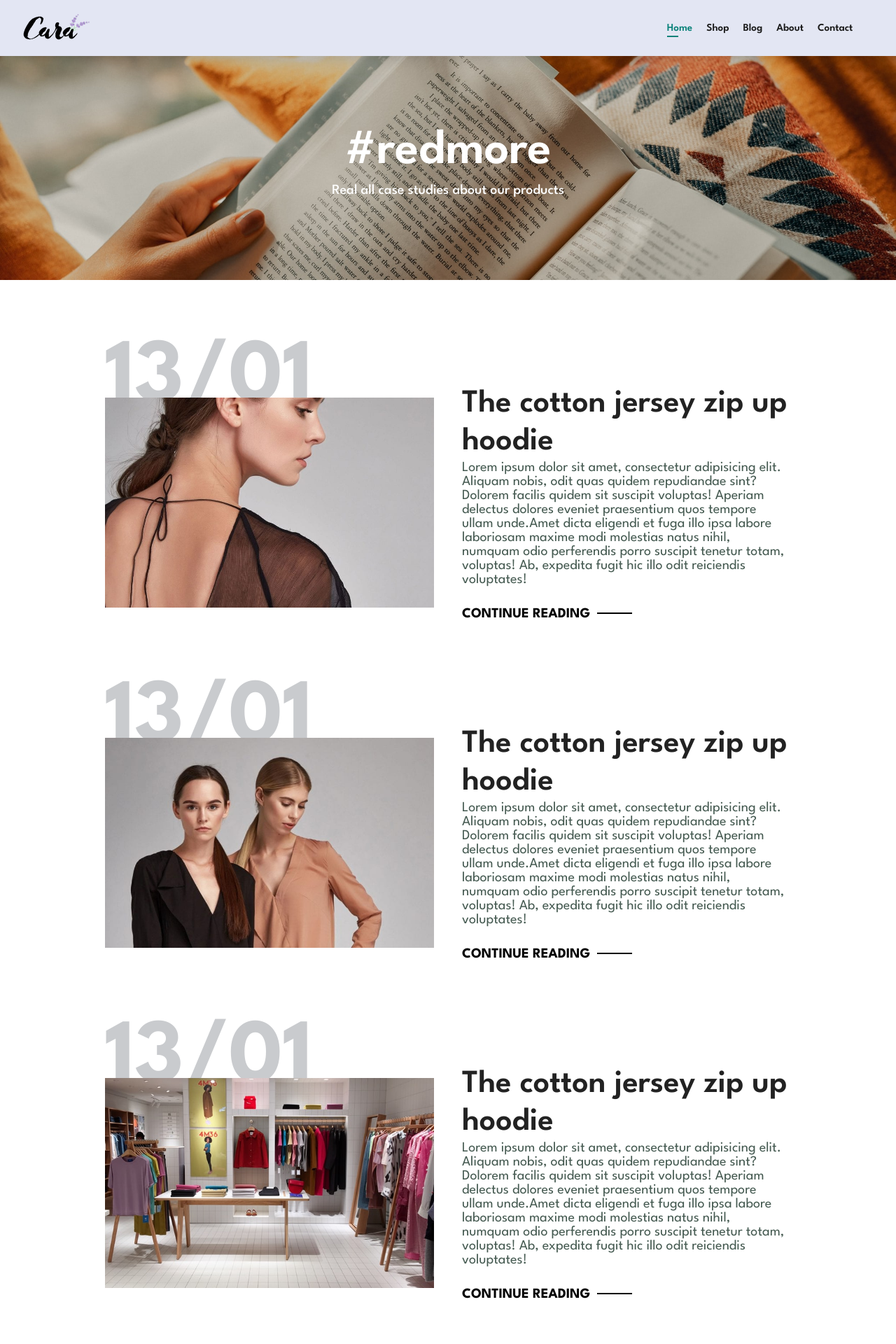
After one commit to Flomasta/dress-shop, a Django app: template templates/blog.html in a window 1280 px wide. The commit adds this page. Shown: the top 1920 px of the page at 70% size. Run offline with Django 4.2, Linux system fonts and the light colour scheme; the template is opened without the code that fills it, so the values that code supplies are empty; style sheets or scripts are compiled from the project's sources; some web fonts are replaced.

Commit message:
- finished blog page

```diff
--- /dev/null
+++ b/templates/blog.html
@@ -0,0 +1,184 @@
+<!DOCTYPE html>
+<html lang="en">
+<head>
+    <meta charset="UTF-8">
+    <meta name="viewport" content="width=device-width, initial-scale=1.0">
+    <title>Winstor Shop </title>
+    <link rel="stylesheet" href="css/icons.css">
+    <link rel="stylesheet" href="css/libs.min.css">
+    <link rel="stylesheet" href="css/main.css">
+    <link rel="preconnect" href="https://fonts.googleapis.com">
+    <link rel="preconnect" href="https://fonts.gstatic.com" crossorigin>
+    <link href="https://fonts.googleapis.com/css2?family=League+Spartan:wght@300;400;500;600;700&display=swap"
+          rel="stylesheet">
+
+
+</head>
+<body>
+
+<header class="header ">
+    <section class="top-line">
+        <a href="!#"><img src="images/logo.png" class="logo" alt="Winstor Shop Logo"></a>
+        <nav class="main-menu">
+            <ul class="main-menu-list" id="navbar">
+                <div class="close_button" id="close"><i class="fa-solid fa-xmark"></i></div>
+                <li class="main-menu-item"><a class="active" href="index.html">Home</a></li>
+                <li class="main-menu-item"><a href="shop.html">Shop</a></li>
+                <li class="main-menu-item"><a href="blog.html">Blog</a></li>
+                <li class="main-menu-item"><a href="about.html">About</a></li>
+                <li class="main-menu-item"><a href="contact.html">Contact</a></li>
+                <li class="main-menu-item"><a href="cart.html"><i class="fa-solid fa-bag-shopping"></i></a></li>
+            </ul>
+            <div id="mobile">
+                <a href="cart.html"><i class="fa-solid fa-bag-shopping"></i></a>
+                <i id="bar" class="fas fa-outdent"></i>
+
+            </div>
+        </nav>
+    </section>
+
+    <section class="hero-header section__header section__header--blog">
+        <h1>
+            <span class="h1">#redmore</span></h1>
+        <p class="h4">Real all case studies about our products</p>
+    </section>
+</header>
+
+<main>
+    <section class="blog">
+        <ul class="blog__list">
+            <li class="blog__item">
+                <div class="blog__image">
+                    <img src="images/blog/b1.jpg" alt="">
+                    <span class="blog__date">13/01</span>
+                </div>
+                <div class="blog__details">
+                    <h2 class="h2">The cotton jersey zip up hoodie</h2>
+                    <p><span>Lorem ipsum dolor sit amet, consectetur adipisicing elit. Aliquam nobis, odit quas quidem repudiandae sint? Dolorem facilis quidem sit suscipit voluptas! Aperiam delectus dolores eveniet praesentium quos tempore ullam unde.</span><span>Amet dicta eligendi et fuga illo ipsa labore laboriosam maxime modi molestias natus nihil, numquam odio perferendis porro suscipit tenetur totam, voluptas! Ab, expedita fugit hic illo odit reiciendis voluptates!</span>
+                    </p>
+                    <a href="">CONTINUE READING </a>
+                </div>
+
+            </li>
+            <li class="blog__item">
+                <div class="blog__image">
+                    <img src="images/blog/b2.jpg" alt="">
+                    <span class="blog__date">13/01</span>
+                </div>
+                <div class="blog__details">
+                    <h2 class="h2">The cotton jersey zip up hoodie</h2>
+                    <p><span>Lorem ipsum dolor sit amet, consectetur adipisicing elit. Aliquam nobis, odit quas quidem repudiandae sint? Dolorem facilis quidem sit suscipit voluptas! Aperiam delectus dolores eveniet praesentium quos tempore ullam unde.</span><span>Amet dicta eligendi et fuga illo ipsa labore laboriosam maxime modi molestias natus nihil, numquam odio perferendis porro suscipit tenetur totam, voluptas! Ab, expedita fugit hic illo odit reiciendis voluptates!</span>
+                    </p>
+                    <a href="">CONTINUE READING </a>
+                </div>
+
+            </li>
+            <li class="blog__item">
+                <div class="blog__image">
+                    <img src="images/blog/b3.jpg" alt="">
+                    <span class="blog__date">13/01</span>
+                </div>
+                <div class="blog__details">
+                    <h2 class="h2">The cotton jersey zip up hoodie</h2>
+                    <p><span>Lorem ipsum dolor sit amet, consectetur adipisicing elit. Aliquam nobis, odit quas quidem repudiandae sint? Dolorem facilis quidem sit suscipit voluptas! Aperiam delectus dolores eveniet praesentium quos tempore ullam unde.</span><span>Amet dicta eligendi et fuga illo ipsa labore laboriosam maxime modi molestias natus nihil, numquam odio perferendis porro suscipit tenetur totam, voluptas! Ab, expedita fugit hic illo odit reiciendis voluptates!</span>
+                    </p>
+                    <a href="">CONTINUE READING </a>
+                </div>
+
+            </li>
+            <li class="blog__item">
+                <div class="blog__image">
+                    <img src="images/blog/b4.jpg" alt="">
+                    <span class="blog__date">13/01</span>
+                </div>
+                <div class="blog__details">
+                    <h2 class="h2">The cotton jersey zip up hoodie</h2>
+                    <p><span>Lorem ipsum dolor sit amet, consectetur adipisicing elit. Aliquam nobis, odit quas quidem repudiandae sint? Dolorem facilis quidem sit suscipit voluptas! Aperiam delectus dolores eveniet praesentium quos tempore ullam unde.</span><span>Amet dicta eligendi et fuga illo ipsa labore laboriosam maxime modi molestias natus nihil, numquam odio perferendis porro suscipit tenetur totam, voluptas! Ab, expedita fugit hic illo odit reiciendis voluptates!</span>
+                    </p>
+                    <a href="">CONTINUE READING </a>
+                </div>
+
+            </li>
+        </ul>
+    </section>
+
+    <section class="pagination">
+        <a href="">1</a>
+        <a href="">2</a>
+        <a href="">3</a>
+        <a href=""><i class="fa-solid fa-arrow-right-long"></i></a>
+    </section>
+
+    <section class="newsletter">
+        <div class="newsletter__header">
+            <h4>Sign Up For Newletters</h4>
+            <p>Get E-mail updates about our lastest shop and <span>special offers.</span></p>
+        </div>
+        <form action="" class="newsletter__form">
+            <input type="text" class="newsletter__input" placeholder="Your email address">
+            <input type="submit" class="newsletter__submit button" value="Sign up!">
+        </form>
+    </section>
+
+</main>
+
+<footer class="footer">
+    <section class="footer_info">
+        <div class="footer_contacts column">
+            <img class="logo" src="./images/logo.png" alt="Cara Dress Market">
+            <h4 class="footer_contacts__header">Contact</h4>
+            <ul class="footer_contacts__list">
+                <li class="footer_contacts__item"><span>Address:</span> 562 Wellington Road.Stree 32, San Francisco</li>
+                <li class="footer_contacts__item"><span>Phone</span>: +01 2222 365/(+91)01 2345 9789</li>
+                <li class="footer_contacts__item"><span>Hours:</span> 10:00 - 18:00. Mon - Sat</li>
+            </ul>
+            <section class="follow_us">
+                <h4 class="follow_us__header">Follow Us</h4>
+                <ul class="follow_us__list">
+                    <li class="follow_us__item"><i class="fab fa-facebook-f"></i></li>
+                    <li class="follow_us__item"><i class="fab fa-twitter"></i></li>
+                    <li class="follow_us__item"><i class="fab fa-instagram"></i></li>
+                    <li class="follow_us__item"><i class="fab fa-pinterest"></i></li>
+                    <li class="follow_us__item"><i class="fab fa-youtube"></i></li>
+                </ul>
+            </section>
+        </div>
+        <div class="footer_about column">
+            <h4>About</h4>
+            <ul class="footer_contacts__list">
+                <li><a href="">About us</a></li>
+                <li><a href="">Delivery information</a></li>
+                <li><a href="">Privacy Policy</a></li>
+                <li><a href="">Terms and conditions</a></li>
+                <li><a href="">Contact Us</a></li>
+            </ul>
+
+        </div>
+        <div class="my_account column">
+            <h4>My account</h4>
+            <ul class="footer_contacts__list">
+                <li><a href="">Sign in</a></li>
+                <li><a href="">Viev Cart</a></li>
+                <li><a href="">My wishlist</a></li>
+                <li><a href="">Track My Order</a></li>
+                <li><a href="">Help</a></li>
+            </ul>
+        </div>
+        <div class="apps column">
+            <h4>Install app</h4>
+            <div class="footer_contacts__list">
+                <p>From App Store or GooglePlay</p>
+                <div class="apps__images">
+                    <img class="apps__image" src="./images/pay/app.jpg" alt="AppStore">
+                    <img class="apps__image" src="./images/pay/play.jpg" alt="GooglePlay">
+                </div>
+                <p>Secure Payment Gataway</p>
+                <img src="./images/pay/pay.png" alt="Mastercard/Visa">
+            </div>
+        </div>
+    </section>
+    <div class="copyright">Created by Flomasta</div>
+</footer>
+<script src="js/main.js"></script>
+</body>
+</html>
--- a/templates/css/main.css
+++ b/templates/css/main.css
@@ -733,19 +733,22 @@ footer .logo {
     border-radius: 4px;
   }
 }
-.shop-header {
-  background-image: url("../images/banner/b1.jpg");
+.section__header {
   width: 100%;
   height: 40vh;
   background-size: cover;
   align-items: center;
 }
 
-.shop-header .h1, .shop-header .h4 {
+.section__header--shop {
+  background-image: url("../images/banner/b1.jpg");
+}
+
+.section__header .h1, .section__header .h4 {
   color: #ffffff;
 }
 
-.shop-header .h4 {
+.section__header .h4 {
   font-size: 20px;
   font-weight: 500;
 }
@@ -772,7 +775,7 @@ footer .logo {
 }
 
 @media (max-width: 799px) {
-  .shop-header .h4 {
+  .section__header .h4 {
     font-size: 14px;
     padding-top: 0;
   }
@@ -874,5 +877,102 @@ footer .logo {
     line-height: 20px;
   }
 }
+.section__header--blog {
+  background-image: url("../images/banner/b19.jpg");
+}
+
+.blog {
+  padding: 150px 150px 0 150px;
+}
+
+.blog__list {
+  display: flex;
+  gap: 150px;
+  flex-direction: column;
+}
+
+.blog__item {
+  display: flex;
+  align-items: center;
+  width: 100%;
+  position: relative;
+}
+
+.blog__image {
+  width: 50%;
+  margin-right: 40px;
+}
+
+.blog__image img {
+  width: 100%;
+  height: 300px;
+  object-fit: cover;
+}
+
+.blog__date {
+  display: inline-block;
+  position: absolute;
+  font-size: 130px;
+  font-weight: 700;
+  top: -68px;
+  left: 0;
+  color: #c9cbce;
+  z-index: -9;
+}
+
+.blog__details {
+  width: 50%;
+}
+
+.blog__details a {
+  font-size: 20px;
+  color: #000000;
+  font-weight: 700;
+  position: relative;
+  transition: 0.3s;
+  margin-top: 30px;
+  display: inline-block;
+}
+
+.blog__details p {
+  font-size: 20px;
+  line-height: 20px;
+}
+
+.blog__details a::after {
+  content: "";
+  width: 50px;
+  height: 2px;
+  background-color: #000000;
+  position: absolute;
+  right: -60px;
+  top: 7px;
+}
+
+.blog__details a:hover {
+  color: #088178;
+}
+
+.blog__details a:hover::after {
+  background-color: #088178;
+}
+
+@media (max-width: 799px) {
+  .blog {
+    padding: 100px 20px 0 20px;
+  }
+  .blog__item {
+    flex-direction: column;
+    align-items: flex-start;
+  }
+  .blog__image {
+    width: 100%;
+    margin-right: 40px;
+    margin-bottom: 20px;
+  }
+  .blog__details {
+    width: 100%;
+  }
+}
 
 /*# sourceMappingURL=main.css.map */
--- a/templates/css/main.scss
+++ b/templates/css/main.scss
@@ -13,6 +13,7 @@ $cart: #e8f6ea;
 $cat_manufact: #606063;
 $dark_blue: #041e42;
 $bright: #E3E6F3;
+$middle_gray: #c9cbce;
 $blue_gray: #818ea0;
 $bright_blue: #cdd4f8;
 $bright_aqua: #d1e8f2;
@@ -804,22 +805,22 @@ footer .logo {
 }
 
 //SHOP_PAGE
-
-
-.shop-header {
-  background-image: url("../images/banner/b1.jpg");
+.section__header {
   width: 100%;
   height: 40vh;
   background-size: cover;
   align-items: center;
-
 }
 
-.shop-header .h1, .shop-header .h4 {
+.section__header--shop {
+  background-image: url("../images/banner/b1.jpg");
+}
+
+.section__header .h1, .section__header .h4 {
   color: $white;
 }
 
-.shop-header .h4 {
+.section__header .h4 {
   font-size: 20px;
   font-weight: 500;
 }
@@ -847,7 +848,7 @@ footer .logo {
 
 @media (max-width: 799px) {
   //SHOP_PAGE
-  .shop-header .h4 {
+  .section__header .h4 {
     font-size: 14px;
     padding-top: 0;
   }
@@ -949,7 +950,109 @@ footer .logo {
     width: 100%;
   }
   .product__details p {
+    width: 100%;
+    line-height: 20px;
+  }
+}
+
+//BLOG
+
+
+.section__header--blog {
+  background-image: url("../images/banner/b19.jpg");
+}
+
+.blog {
+  padding: 150px 150px 0 150px;
+}
+
+.blog__list {
+  display: flex;
+  gap: 150px;
+  flex-direction: column;
+}
+
+.blog__item {
+  display: flex;
+  align-items: center;
   width: 100%;
+  position: relative;
+}
+
+.blog__image, {
+  width: 50%;
+  margin-right: 40px;
+}
+
+.blog__image img {
+  width: 100%;
+  height: 300px;
+  object-fit: cover;
+}
+
+.blog__date {
+  display: inline-block;
+  position: absolute;
+  font-size: 130px;
+  font-weight: 700;
+  top: -68px;
+  left: 0;
+  color: $middle_gray;
+  z-index: -9;
+}
+
+.blog__details {
+  width: 50%;
+}
+
+.blog__details a {
+  font-size: 20px;
+  color: $black;
+  font-weight: 700;
+  position: relative;
+  transition: 0.3s;
+  margin-top: 30px;
+  display: inline-block;
+}
+
+.blog__details p {
+  font-size: 20px;
   line-height: 20px;
 }
+
+.blog__details a::after {
+  content: '';
+  width: 50px;
+  height: 2px;
+  background-color: $black;
+  position: absolute;
+  right: -60px;
+  top: 7px;
+
 }
+
+.blog__details a:hover {
+  color: $green_hover;
+}
+
+.blog__details a:hover::after {
+  background-color: $green_hover;
+}
+
+@media (max-width: 799px) {
+  .blog {
+  padding: 100px 20px 0 20px;
+}
+  .blog__item {
+    flex-direction: column;
+    align-items: flex-start;
+  }
+  .blog__image, {
+    width: 100%;
+    margin-right: 40px;
+    margin-bottom: 20px;
+  }
+  .blog__details {
+    width: 100%;
+  }
+}
--- a/templates/shop.html
+++ b/templates/shop.html
@@ -37,7 +37,7 @@
         </nav>
     </section>
 
-    <section class="hero-header shop-header">
+    <section class="hero-header section__header section__header--shop">
         <h1>
             <span class="h1">#stayhome</span></h1>
         <p class="h4">Save more with coupons & up to 70% off!</p>
@@ -45,6 +45,7 @@
 </header>
 
 <main>
+
     <section class="catalog catalog__featured">
         <h2 class="catalog__title h2">Our Catalog</h2>
         <p class="catalog__caption">Summer Collection New Moder Design</p>
@@ -304,7 +305,6 @@
         <a href="">3</a>
         <a href=""><i class="fa-solid fa-arrow-right-long"></i></a>
     </section>
-
     <section class="newsletter">
         <div class="newsletter__header">
             <h4>Sign Up For Newletters</h4>
```
Also changed, not shown: 1 other file.
